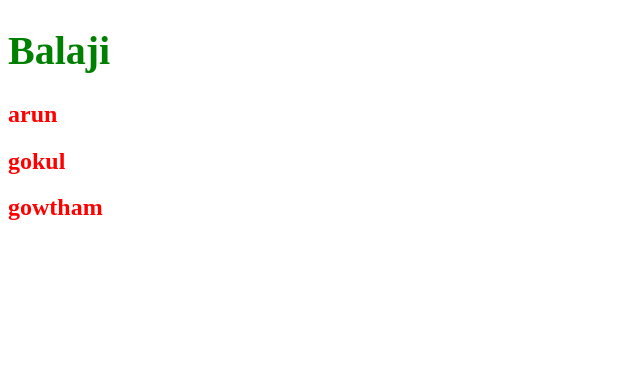
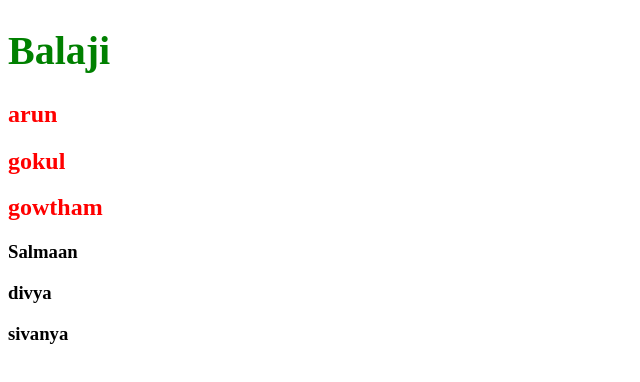
Before and after one commit to Balaji-Pachairaj/gitselfLearning, a plain HTML site: page index.html in a window 1280 px wide. Shown: the whole page, without its empty margins (0-640 px from the left). Drawn offline with Linux system fonts and the light colour scheme.

Commit message:
Added collagemates

```diff
--- a/index.html
+++ b/index.html
@@ -12,6 +12,9 @@
     <h2>arun</h2>
     <h2>gokul</h2>
     <h2>gowtham</h2>
+    <h3>Salmaan</h3>
+    <h3>divya</h3>
+    <h3>sivanya</h3>
     <script src="script.js"></script>
 </body>
 </html>
```
